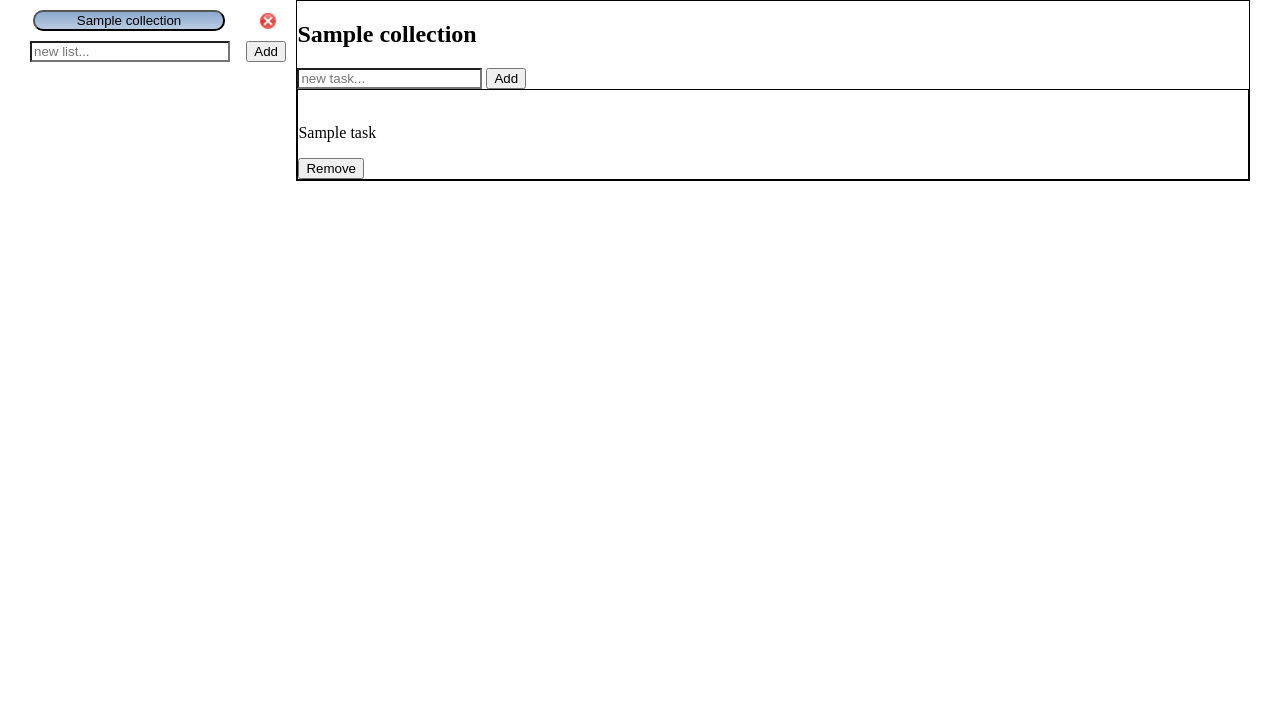
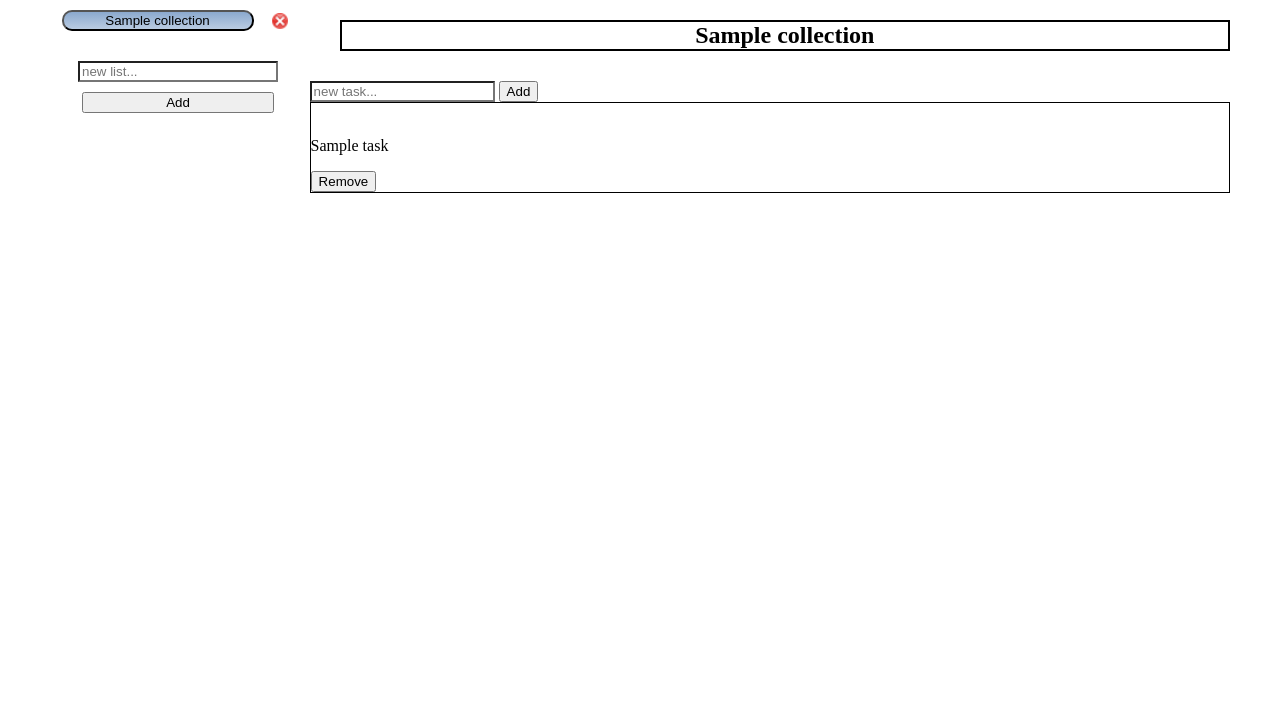
Before and after one commit to gralito/homeHelperWeb, a Django app: template todolist/templates/todolist/index.html in a window 1280 px wide. Shown: the part 97-800 px from the top of the page. Run offline with Django 3.2, Linux system fonts and the light colour scheme; data comes from the database, SQL or seed files in the repository; both versions use the stored data as it was after the commit; the template is opened without the code that fills it: values that come from a table or form of the project are taken from there, most other values are stand-ins (such as "Sample title", 1, 10 or a date in 2020).

Commit message:
NAVBAR OK AGAIN + refactor css

```diff
--- a/static/css/display.css
+++ b/static/css/display.css
@@ -19,3 +19,6 @@
 .w-75 {
     width: 75%;
 }
+.w-100 {
+    width: 100%;
+}
--- a/todolist/static/todolist/css/style.css
+++ b/todolist/static/todolist/css/style.css
@@ -43,22 +43,20 @@ input {
 
 /*** MAIN CONTENT ***/
 main {
-    margin-left: 30px;
-    margin-right: 30px;
+    margin-left: 50px;
+    margin-right: 50px;
     height: 100%;
 }
 
 /* TODOLIST NAVBAR */
 .todolist-nav {
     position: fixed;
-    height: 100%;
+    height: 100%;margin-right: 10px;
 }
-.todolist-nav nav {
+#collections {
     padding-top: 10px;
 }
-.todolist-nav form {
-    display: flex;
-    justify-content: space-between;
+#collection form {
     align-items: center;
 }
 .todolist-nav-button {
@@ -68,19 +66,31 @@ main {
 }
 .todolist-collection {
     margin-bottom: 10px;
-    justify-content: space-between;
+    justify-content: space-around;
     align-items: center;
     display: flex;
 }
 .todolist-icon {
     height: 18px;
     margin-right: 9px;
-
 }
 .todolist-action-button {
     display: flex;
 }
+.form-add-collection {
+    display: flex;
+    flex-direction: column;
+    align-items: center;
+    margin-top: 30px;
+}
+.todolist-button-add {
+    margin-top: 10px;
+}
+
 
 /* CONTENT */
-/* h2.todolist-current-collection {
-} */
+h2.todolist-current-collection {
+    text-align: center;
+    margin-left: 30px;
+    border: 2px black solid;
+}
--- a/todolist/templates/todolist/index.html
+++ b/todolist/templates/todolist/index.html
@@ -17,15 +17,17 @@
     <main>
         <!-- COLLECTIONS -->
         <div class="col-20 todolist-nav">
+            <!-- COLLECTIONS LIST -->
             <nav id="collections">
                 {% for collection in collections %}
                     {% include 'todolist/collection.html' with collection=collection %}
                 {% endfor %}
             </nav>
-            <form method="POST">
+            <!-- ADD A COLLECTION -->
+            <form class="form-add-collection" method="POST">
                 {% csrf_token %}
                 <input class="todolist-input-add w-75" type='text' placeholder='new list...' name="collection"/>
-                <button class="todolist-button-add"
+                <button class="todolist-button-add w-75"
                         hx-post="{% url 'todolist:add-collection' %}"
                         hx-target="#collections"
                         hx-swap="beforeend">
@@ -36,12 +38,9 @@
 
 
         <!-- TASKS -->
-
-        <div class="col-80 debug-border">
-
+        <div class="col-80">
             <h2 class="todolist-current-collection">{{ collection }}</h2>
-
-            <form method="POST">
+            <form class="todolist-form-add" method="POST">
                 {% csrf_token %}
                 <input class="todolist-input-add" type='text' placeholder='new task...' name="task"/>
                 <button class="todolist-button-add"
@@ -51,7 +50,6 @@
                         hx-swap="beforeend"
                         type=submit>Add</button>
             </form>
-
             <div id="tasks">
                 {% include 'todolist/tasks.html' with tasks=tasks %}
             </div>
```
Also changed, not shown: README.md, db.sqlite3.
